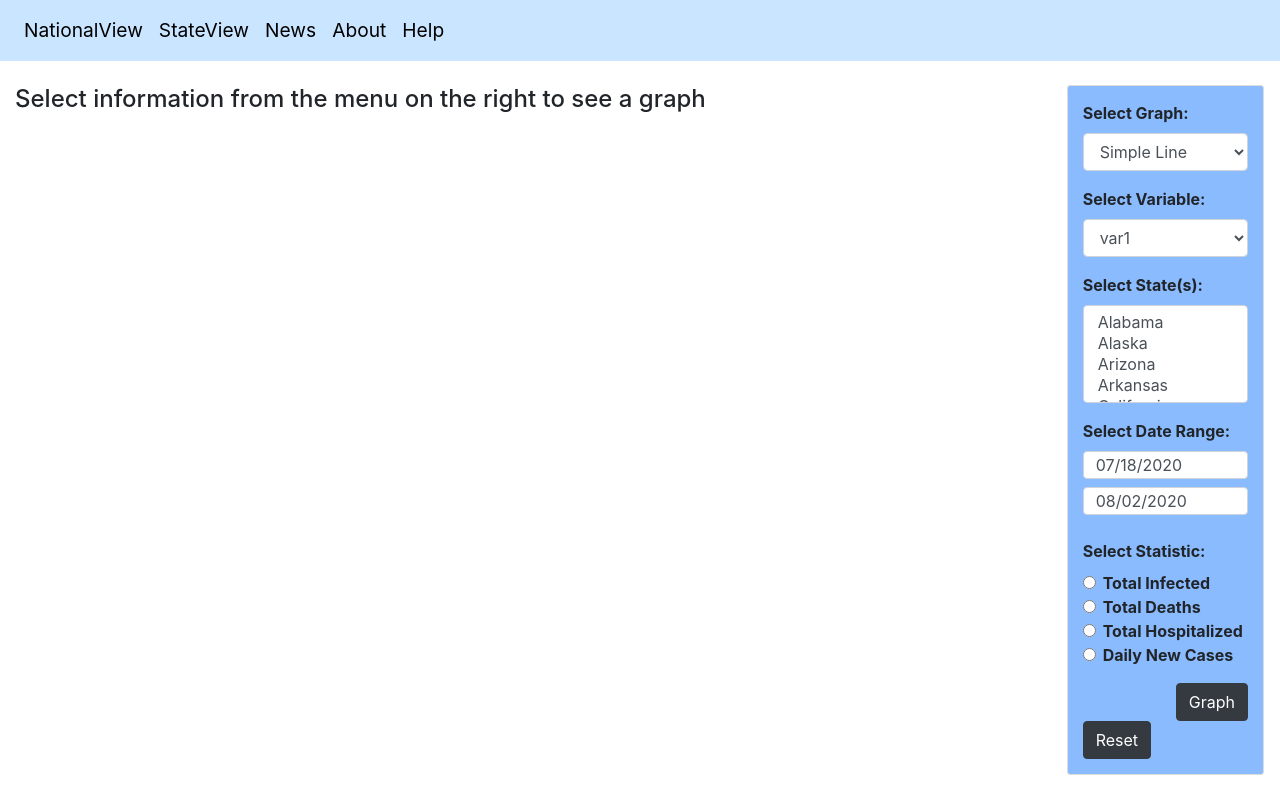
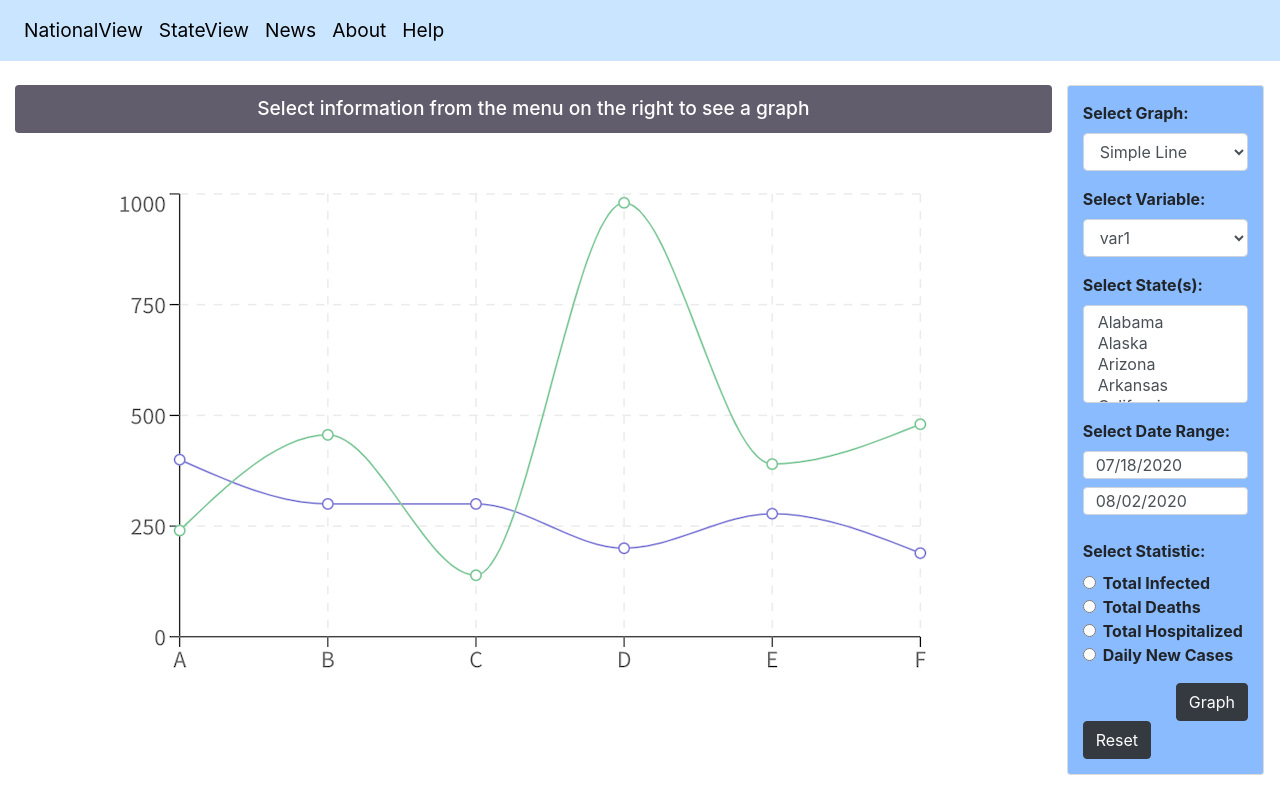
Before and after one commit to mueller-cox/COVIDsimple, a React (Create React App) app in the folder client/: page /state-view in a window 1280 px wide. Built offline with nearby package versions, Linux system fonts and the light colour scheme.

Commit message:
added intro pucture and style to state-view page

```diff
--- a/client/src/App.css
+++ b/client/src/App.css
@@ -149,6 +149,24 @@ since the might have different property  */
     padding-left: 1.25rem;
 }
 
+.state-view-intro {
+    display: flex;
+    justify-content: center;
+    align-items: center;
+    background-color: #615d6c;
+    border-radius: 0.25rem;
+    font-size: larger;
+    color: #ffffff;
+    width: 100%;
+    height: 3rem;
+}
+
+.static-image {
+   display: block;
+   margin-top: 2rem;
+   margin-left: auto;
+   margin-right: auto;
+}
 
 /******************************/
 /* News                       */
--- a/client/src/components/graph.component.js
+++ b/client/src/components/graph.component.js
@@ -1,6 +1,8 @@
-import React, { useEffect } from 'react';
+import React, {useEffect, Image } from 'react';
 import { Row, Col } from 'reactstrap';
 import { LineChart, Line, XAxis, /*YAxis,*/ CartesianGrid, Tooltip, Legend } from 'recharts';
+
+import graph from '../images/graph.png';
 
 const Graph = (props) => {
 
@@ -21,7 +23,10 @@ const Graph = (props) => {
 
   if (payload.length === 0) {
     return (
-      <h4> Select information from the menu on the right to see a graph</h4>
+      <div className="inital-load">
+      <h4 className="state-view-intro"> Select information from the menu on the right to see a graph</h4>
+        <img className="static-image" src={graph} alt="this is graph image from recharts"/>
+      </div>
     );
   }
   else if (data.graph === 'g1') {
@@ -31,21 +36,31 @@ const Graph = (props) => {
     console.log("FINAL DATASET", finalPayload)
 
     return (
-      //<div> graph 1</div>
+      // <div className="chart-wrapper">
+      //   {isLoading ?
+      //   <div> loading...</div> :
       <Row className="simpleLineChart">
         <Col xs="12">
-          <LineChart width={1200} height={700} data={finalPayload}
-            margin={{ top: 5, right: 30, left: 20, bottom: 5 }}>
-            <XAxis dataKey="name" />
+          <LineChart
+            width={1200}
+            height={700}
+            data={finalPayload}
+            margin={{
+              top: 5,
+              right: 30,
+              left: 20,
+              bottom: 5
+            }}>
+            <XAxis dataKey="date" />
             <CartesianGrid strokeDasharray="3 3" />
             <Tooltip />
             <Legend />
-            <Line type="monotone" dataKey='AL' stroke="#8884d8" activeDot={{ r: 8 }} />
-            <Line type="monotone" dataKey="AK" stroke="#82ca9d" />
-            <Line type="monotone" dataKey="AZ" stroke="#82ca9d" />
+            <Line type="monotone" dataKey="finalPayload" stroke="#8884d8" activeDot={{ r: 8 }} />
           </LineChart>
         </Col>
       </Row>
+  // }
+  //     </div>
     );
   } else if (data.graph === 'g2') {
     return (
@@ -109,7 +124,7 @@ const Graph = (props) => {
 function StateToStatistic(data, stat) {
   let newDataSet = data.map(e => {
     let obj = {}
-    obj["state"] = e.state
+    // obj["state"] = e.state
     obj["date"] = e.date
 
     if (stat === 'positive') {
```
Also changed, not shown: client/src/images/graph.png (added), 1 other file (tests, documents, lock files or other folders).
